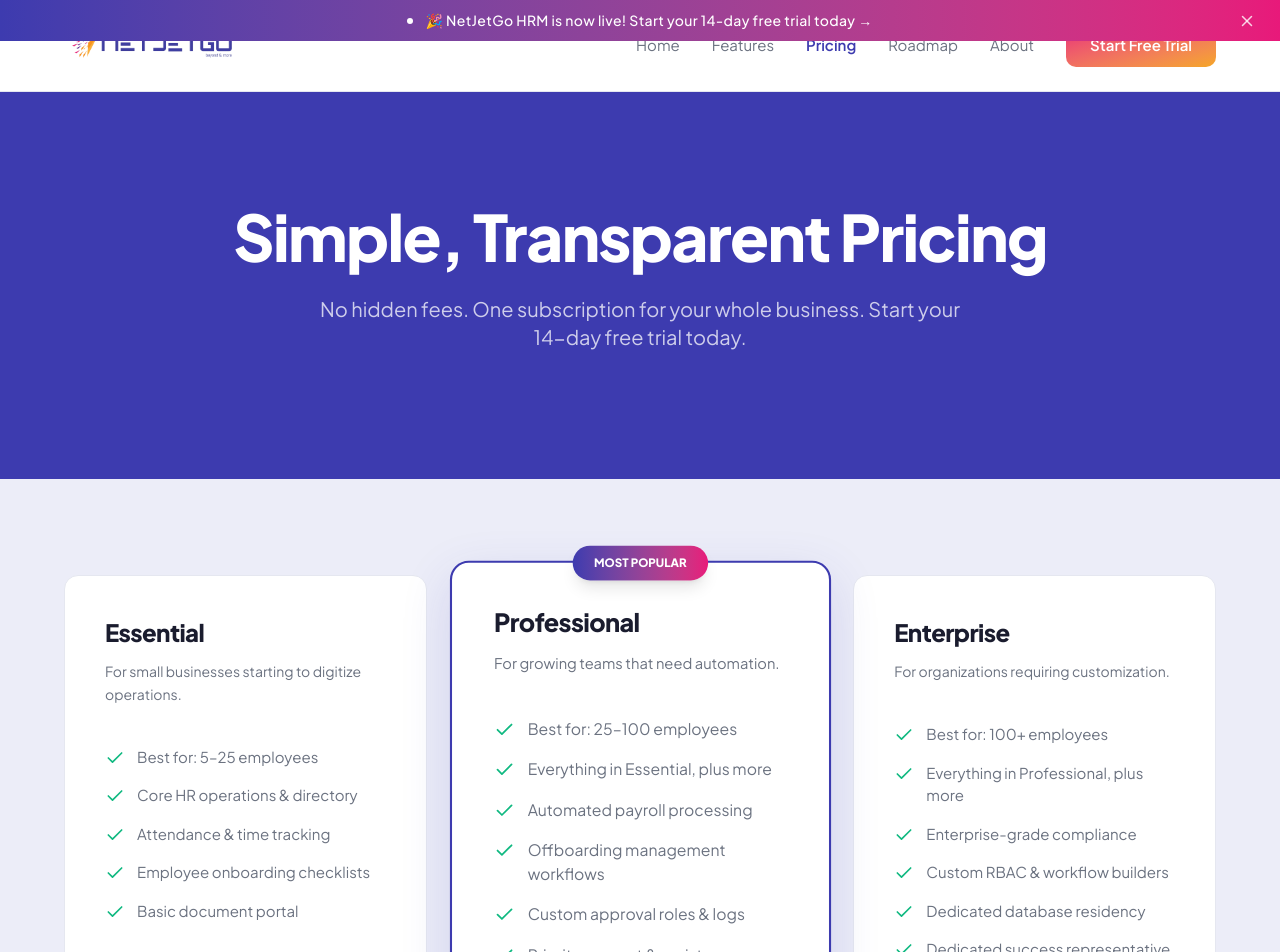
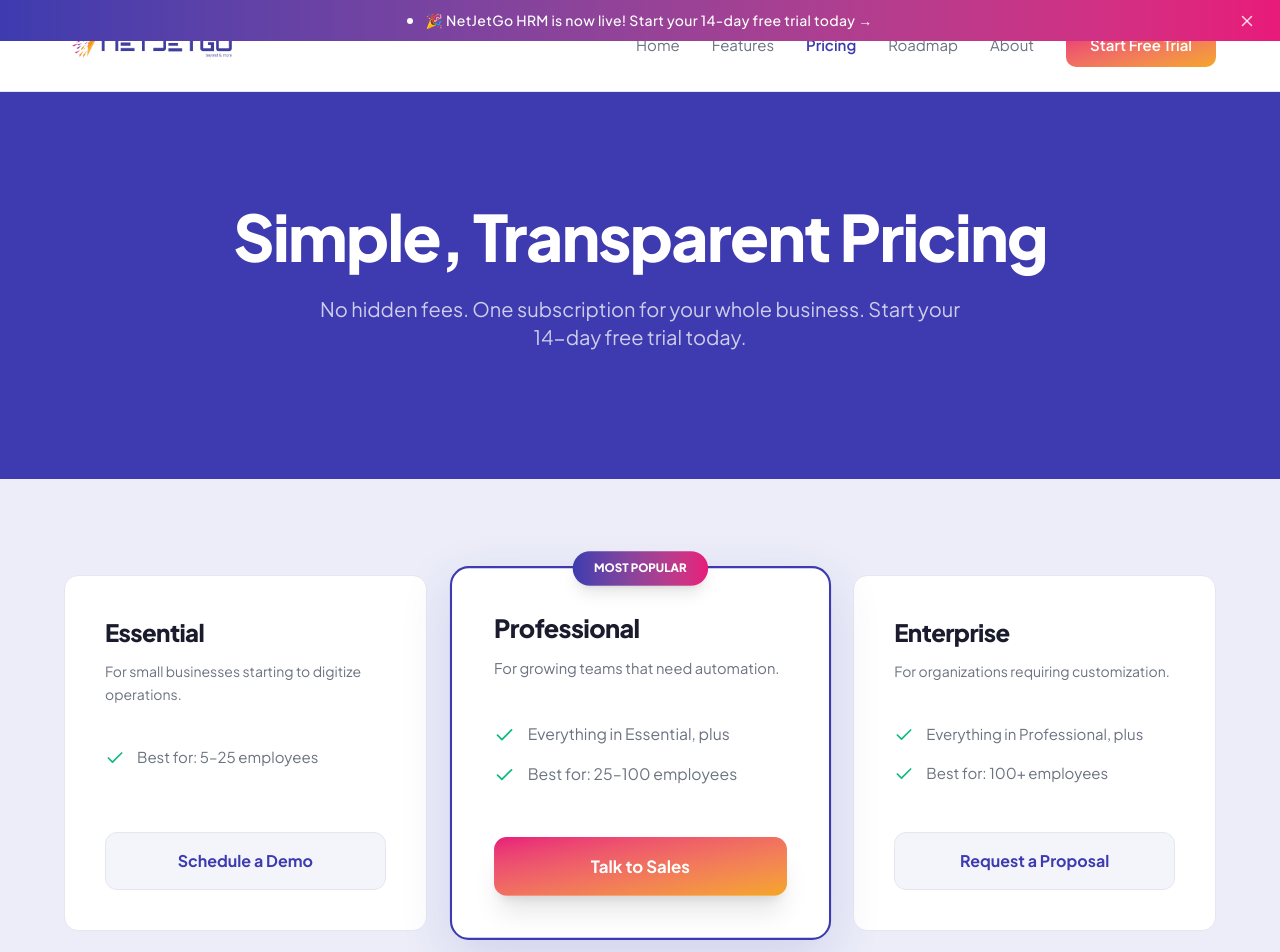
Before and after one commit to RatheshKumar/netjetproductpage_web01, a React (Vite) app: page /#/pricing in a window 1280 px wide. Shown: the top 952 px of the page. Built offline with nearby package versions, Linux system fonts and the light colour scheme.

Commit message:
update About and Pricing page content as requested

```diff
--- a/src/pages/HomePage.jsx
+++ b/src/pages/HomePage.jsx
@@ -193,7 +193,7 @@ const HomePage = ({ spotsRemaining, decrementSpots }) => {
                   <div>
                     <h4 className="text-[15px] font-bold text-text-primary mb-1">Built for Worldwide</h4>
                     <p className="text-[13px] text-text-muted leading-relaxed font-medium">
-                      Built for Worldwide — Flexible pricing, secure cloud infrastructure, and enterprise-grade data protection designed to support organizations across the globe.
+                      Flexible pricing, secure cloud infrastructure, and enterprise-grade data protection designed to support organizations across the globe.
                     </p>
                   </div>
                 </div>
@@ -205,10 +205,10 @@ const HomePage = ({ spotsRemaining, decrementSpots }) => {
               <div className="bg-gradient-to-br from-white to-page-bg border border-border-light p-8 md:p-10 rounded-3xl shadow-lg hover:shadow-xl transition-all duration-300 relative group">
                 <div className="absolute -top-3 -right-3 w-10 h-10 bg-accent-pink rounded-full blur-[20px] opacity-20 group-hover:opacity-40 transition-opacity" />
                 <p className="text-text-primary text-[17px] leading-relaxed font-medium">
-                  Growing a business is challenging enough without juggling multiple systems. NetJetGo unifies HR and workforce management into a single platform, giving teams around the world the visibility, efficiency, and control they need to manage their people better.
+                  Growing a business is challenging enough without juggling multiple systems. NetJetGo unifies CRM and workflow management into a single platform, giving teams around the world the visibility, efficiency, and control they need to drive growth.
                 </p>
                 <p className="text-text-muted text-[15px] leading-relaxed font-medium mt-6 border-t border-border-light pt-6">
-                  We're building the platform we always wished existed—one place that understands your entire workforce. Manage employees, payroll, attendance, leave, and team operations seamlessly from a single platform designed to help businesses scale.
+                  We're building the platform we always wished existed—one place that understands your entire business workflow. Manage leads, visual sales pipelines, customer relationships, and team operations seamlessly from a single platform designed to help businesses scale.
                 </p>
               </div>
             </div>
--- a/src/pages/PricingPage.jsx
+++ b/src/pages/PricingPage.jsx
@@ -33,11 +33,7 @@ const PricingPage = () => {
       name: "Essential",
       desc: "For small businesses starting to digitize operations.",
       features: [
-        "Best for: 5–25 employees",
-        "Core HR operations & directory",
-        "Attendance & time tracking",
-        "Employee onboarding checklists",
-        "Basic document portal"
+        "Best for: 5–25 employees"
       ],
       cta: "Schedule a Demo",
       highlight: false
@@ -46,12 +42,8 @@ const PricingPage = () => {
       name: "Professional",
       desc: "For growing teams that need automation.",
       features: [
-        "Best for: 25–100 employees",
-        "Everything in Essential, plus more",
-        "Automated payroll processing",
-        "Offboarding management workflows",
-        "Custom approval roles & logs",
-        "Priority support & assistance"
+        "Everything in Essential, plus",
+        "Best for: 25–100 employees"
       ],
       cta: "Talk to Sales",
       highlight: true,
@@ -61,13 +53,8 @@ const PricingPage = () => {
       name: "Enterprise",
       desc: "For organizations requiring customization.",
       features: [
-        "Best for: 100+ employees",
-        "Everything in Professional, plus more",
-        "Enterprise-grade compliance",
-        "Custom RBAC & workflow builders",
-        "Dedicated database residency",
-        "Dedicated success representative",
-        "Custom integrations & API access"
+        "Everything in Professional, plus",
+        "Best for: 100+ employees"
       ],
       cta: "Request a Proposal",
       highlight: false
```
Also changed, not shown: 1 other file (tests, documents, lock files or other folders).
